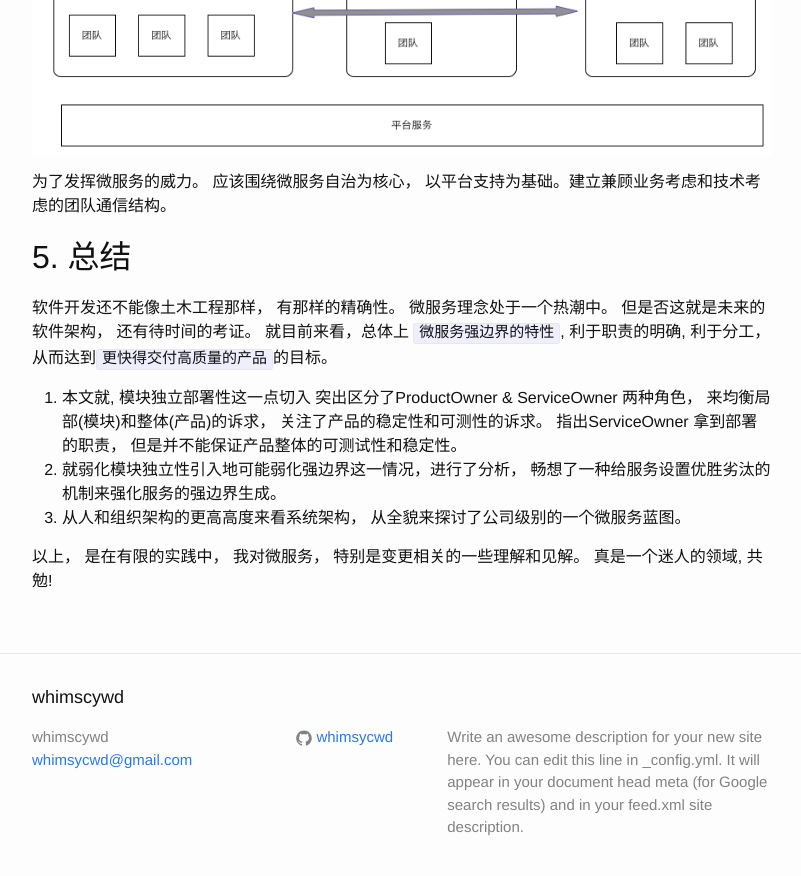
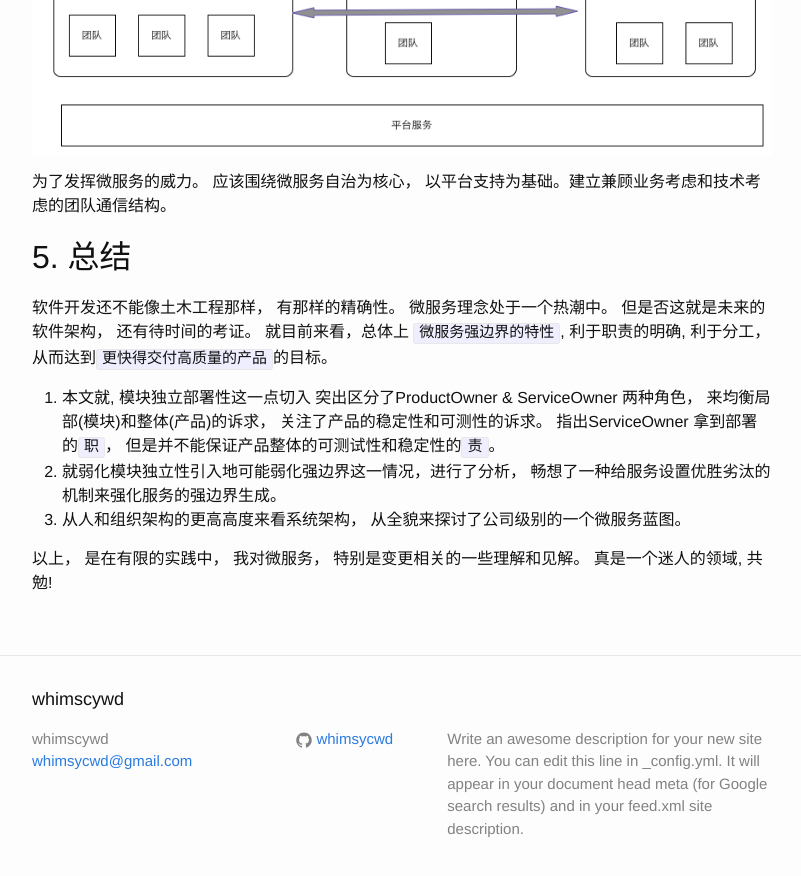
Before and after one commit to whimsycwd/whimsycwd.github.io, a Jekyll site: the page built from _posts/2017-04-25-微服务之我思.markdown, in a window 1280 px wide and 900 px high, scrolled down 6746 px. Shown: the top 876 px of the window, without its empty margins (238-1039 px from the left). Built offline with Jekyll 4.4.1, drawn with Linux system fonts in a browser that asks for light colours; some of the changed text lies outside the part shown.

Commit message:
fix typo

```diff
--- a/_posts/2017-04-25-微服务之我思.markdown
+++ b/_posts/2017-04-25-微服务之我思.markdown
@@ -257,7 +257,7 @@ professor & entrepreneur.来一个矩阵
 
 软件开发还不能像土木工程那样， 有那样的精确性。 微服务理念处于一个热潮中。 但是否这就是未来的软件架构， 还有待时间的考证。
 就目前来看，总体上 `微服务强边界的特性`, 利于职责的明确, 利于分工， 从而达到`更快得交付高质量的产品`的目标。
-1. 本文就, 模块独立部署性这一点切入 突出区分了ProductOwner & ServiceOwner 两种角色， 来均衡局部(模块)和整体(产品)的诉求， 关注了产品的稳定性和可测性的诉求。 指出ServiceOwner 拿到部署的职责， 但是并不能保证产品整体的可测试性和稳定性。
+1. 本文就, 模块独立部署性这一点切入 突出区分了ProductOwner & ServiceOwner 两种角色， 来均衡局部(模块)和整体(产品)的诉求， 关注了产品的稳定性和可测性的诉求。 指出ServiceOwner 拿到部署的`职`， 但是并不能保证产品整体的可测试性和稳定性的`责`。
 2. 就弱化模块独立性引入地可能弱化强边界这一情况，进行了分析， 畅想了一种给服务设置优胜劣汰的机制来强化服务的强边界生成。
 3. 从人和组织架构的更高高度来看系统架构， 从全貌来探讨了公司级别的一个微服务蓝图。
 
```
Also changed, not shown: other parts of _posts/2017-04-25-微服务之我思.markdown (+1 -1 lines).
